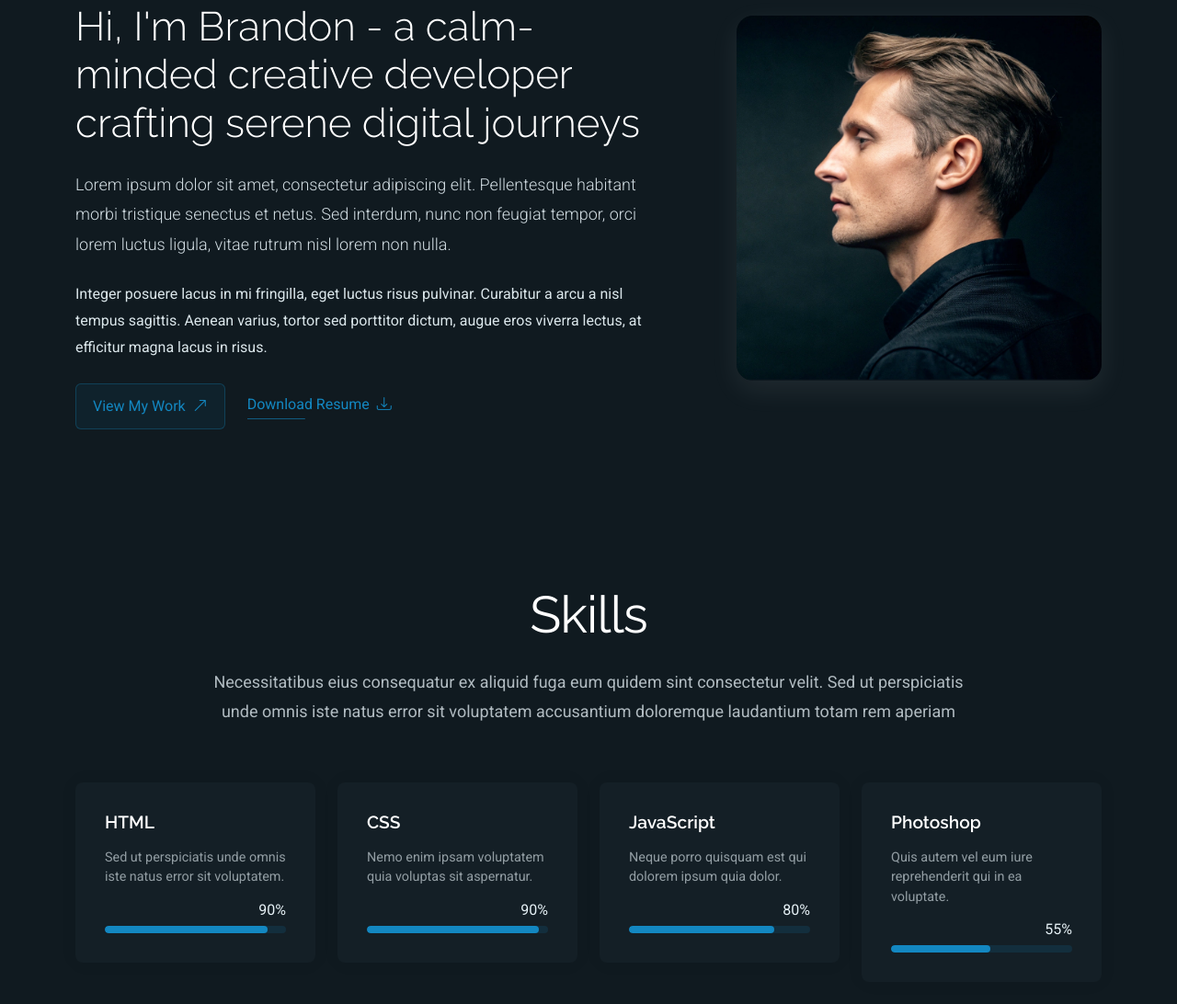
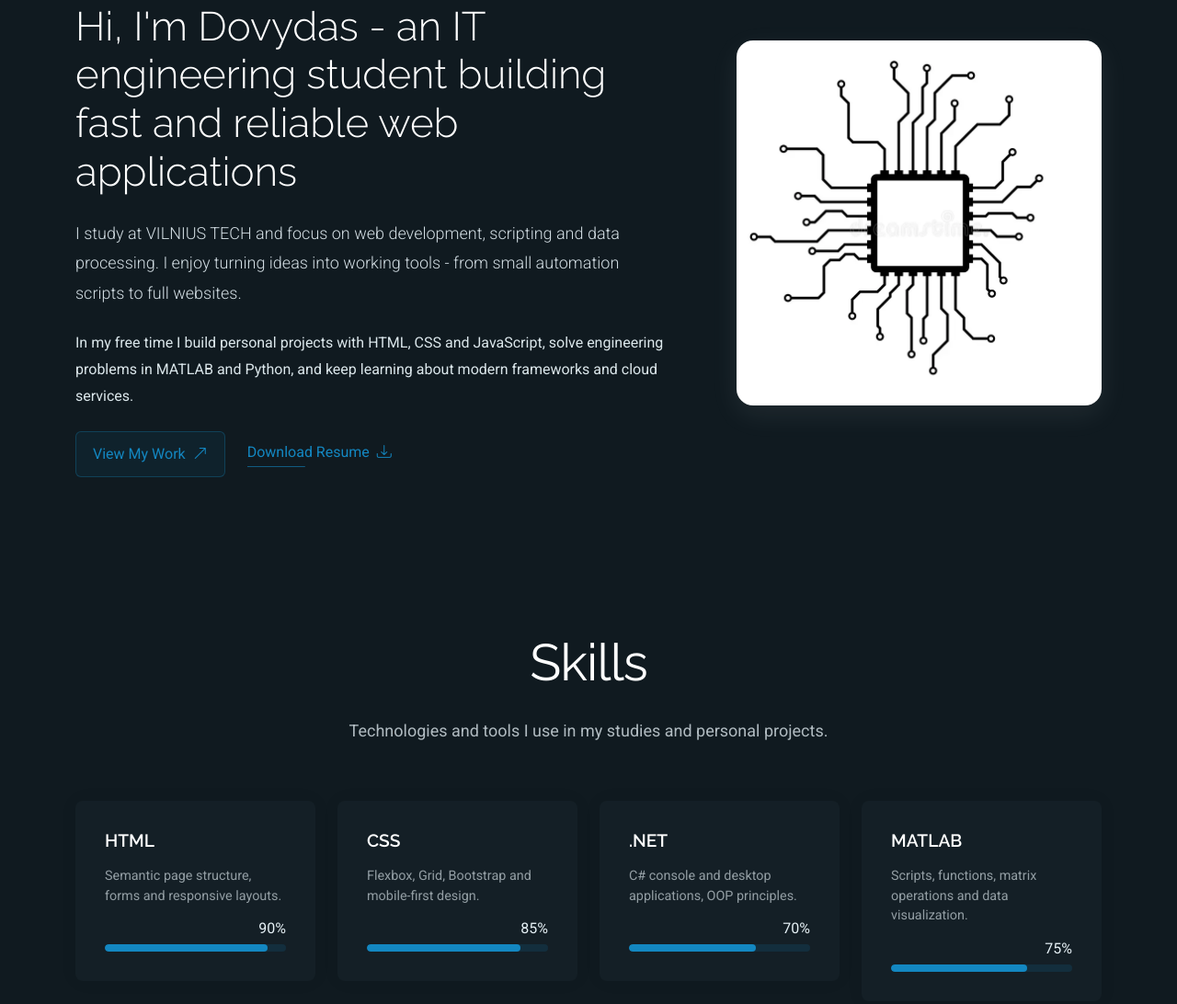
Before and after one commit to DeltaRomeoLima/DeltaRomeoLima.github.io, a plain HTML site: page about.html in a window 1280 px wide. Shown: the part 330-1422 px from the top of the page at 92% size. Drawn offline with Linux system fonts and the light colour scheme.

Commit message:
LD7 privaloma

```diff
--- a/about.html
+++ b/about.html
@@ -85,12 +85,12 @@
           <div class="col-lg-7" data-aos="fade-right" data-aos-delay="150">
             <div class="intro-content">
               <span class="eyebrow">Hello there</span>
-              <h2 class="headline">Hi, I'm Brandon - a calm-minded creative developer crafting serene digital journeys</h2>
+              <h2 class="headline">Hi, I'm Dovydas - an IT engineering student building fast and reliable web applications</h2>
               <p class="lead">
-                Lorem ipsum dolor sit amet, consectetur adipiscing elit. Pellentesque habitant morbi tristique senectus et netus. Sed interdum, nunc non feugiat tempor, orci lorem luctus ligula, vitae rutrum nisl lorem non nulla.
+                I study at VILNIUS TECH and focus on web development, scripting and data processing. I enjoy turning ideas into working tools - from small automation scripts to full websites.
               </p>
               <p>
-                Integer posuere lacus in mi fringilla, eget luctus risus pulvinar. Curabitur a arcu a nisl tempus sagittis. Aenean varius, tortor sed porttitor dictum, augue eros viverra lectus, at efficitur magna lacus in risus.
+                In my free time I build personal projects with HTML, CSS and JavaScript, solve engineering problems in MATLAB and Python, and keep learning about modern frameworks and cloud services.
               </p>
 
               <div class="cta-group">
@@ -106,7 +106,7 @@
 
           <div class="col-lg-5" data-aos="zoom-in" data-aos-delay="250">
             <figure class="profile-figure text-center text-lg-end">
-              <img src="assets/img/profile/profile-square-11.webp" alt="Portrait of Alex" class="img-fluid profile-photo">
+              <img src="assets/img/profile/my-photo.webp" alt="Dovydas Radžiūnas" class="img-fluid profile-photo">
             </figure>
           </div>
         </div>
@@ -120,7 +120,7 @@
       <!-- Section Title -->
       <div class="container section-title" data-aos="fade-up">
         <h2>Skills</h2>
-        <p>Necessitatibus eius consequatur ex aliquid fuga eum quidem sint consectetur velit. Sed ut perspiciatis unde omnis iste natus error sit voluptatem accusantium doloremque laudantium totam rem aperiam</p>
+        <p>Technologies and tools I use in my studies and personal projects.</p>
       </div><!-- End Section Title -->
 
       <div class="container" data-aos="fade-up" data-aos-delay="100">
@@ -130,7 +130,7 @@
           <div class="col-md-6 col-lg-3" data-aos="fade-up" data-aos-delay="100">
             <div class="skill-box">
               <h3>HTML</h3>
-              <p>Sed ut perspiciatis unde omnis iste natus error sit voluptatem.</p>
+              <p>Semantic page structure, forms and responsive layouts.</p>
               <span class="text-end d-block">90%</span>
               <div class="progress">
                 <div class="progress-bar" role="progressbar" aria-valuenow="90" aria-valuemin="0" aria-valuemax="100"></div>
@@ -141,32 +141,32 @@
           <div class="col-md-6 col-lg-3" data-aos="fade-up" data-aos-delay="200">
             <div class="skill-box">
               <h3>CSS</h3>
-              <p>Nemo enim ipsam voluptatem quia voluptas sit aspernatur.</p>
-              <span class="text-end d-block">90%</span>
+              <p>Flexbox, Grid, Bootstrap and mobile-first design.</p>
+              <span class="text-end d-block">85%</span>
               <div class="progress">
-                <div class="progress-bar" role="progressbar" aria-valuenow="95" aria-valuemin="0" aria-valuemax="100"></div>
+                <div class="progress-bar" role="progressbar" aria-valuenow="85" aria-valuemin="0" aria-valuemax="100"></div>
               </div>
             </div>
           </div>
 
           <div class="col-md-6 col-lg-3" data-aos="fade-up" data-aos-delay="300">
             <div class="skill-box">
-              <h3>JavaScript</h3>
-              <p>Neque porro quisquam est qui dolorem ipsum quia dolor.</p>
-              <span class="text-end d-block">80%</span>
+              <h3>.NET</h3>
+              <p>C# console and desktop applications, OOP principles.</p>
+              <span class="text-end d-block">70%</span>
               <div class="progress">
-                <div class="progress-bar" role="progressbar" aria-valuenow="80" aria-valuemin="0" aria-valuemax="100"></div>
+                <div class="progress-bar" role="progressbar" aria-valuenow="70" aria-valuemin="0" aria-valuemax="100"></div>
               </div>
             </div>
           </div>
 
           <div class="col-md-6 col-lg-3" data-aos="fade-up" data-aos-delay="400">
             <div class="skill-box">
-              <h3>Photoshop</h3>
-              <p>Quis autem vel eum iure reprehenderit qui in ea voluptate.</p>
-              <span class="text-end d-block">55%</span>
+              <h3>MATLAB</h3>
+              <p>Scripts, functions, matrix operations and data visualization.</p>
+              <span class="text-end d-block">75%</span>
               <div class="progress">
-                <div class="progress-bar" role="progressbar" aria-valuenow="55" aria-valuemin="0" aria-valuemax="100">
+                <div class="progress-bar" role="progressbar" aria-valuenow="75" aria-valuemin="0" aria-valuemax="100">
                 </div>
               </div>
             </div>
```
Also changed, not shown: index.html (+4 -4 lines), assets/img/profile/my-photo.webp (added).
